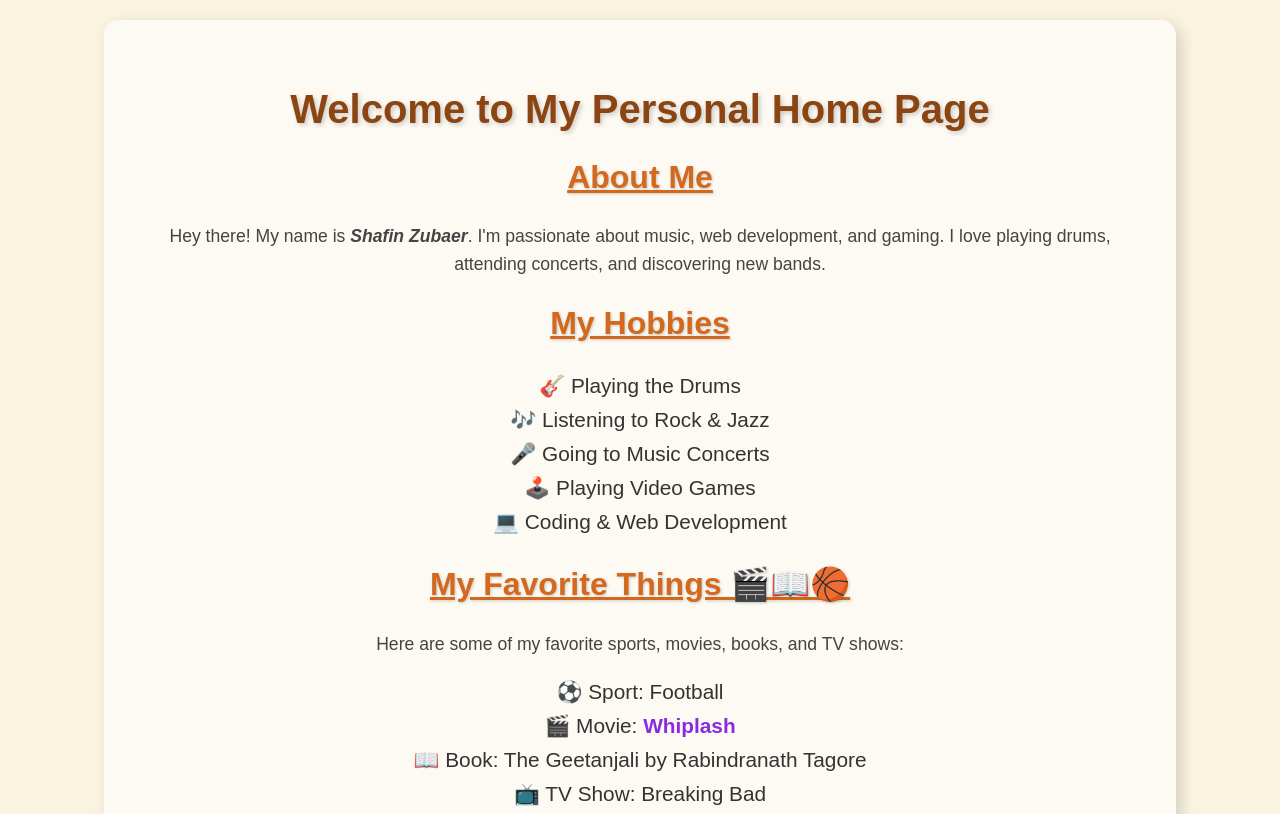
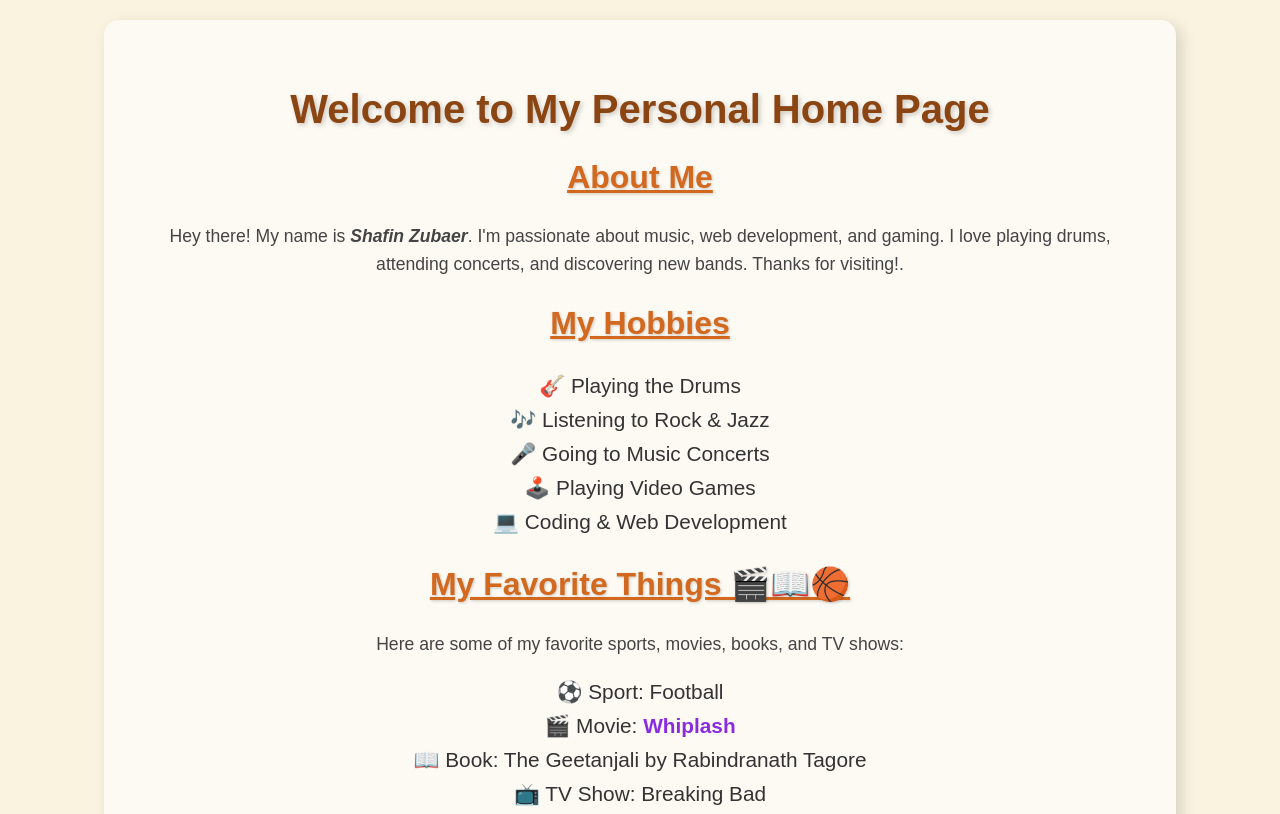
Before and after one commit to Shafinzz/CSC5750_Project1, a plain HTML site: page index.html in a window 1280 px wide. Shown: the top 814 px of the page. Drawn offline with Linux system fonts and the light colour scheme.

Commit message:
changed the index

```diff
--- a/index.html
+++ b/index.html
@@ -12,7 +12,7 @@
         <h1>Welcome to My Personal Home Page </h1>
 
         <h2>About Me</h2>
-        <p>Hey there! My name is <strong><em>Shafin Zubaer</em></strong>. I'm passionate about music, web development, and gaming. I love playing drums, attending concerts, and discovering new bands.</p>
+        <p>Hey there! My name is <strong><em>Shafin Zubaer</em></strong>. I'm passionate about music, web development, and gaming. I love playing drums, attending concerts, and discovering new bands. Thanks for visiting!.</p>
 
         <h2>My Hobbies</h2>
         <ul>
```
